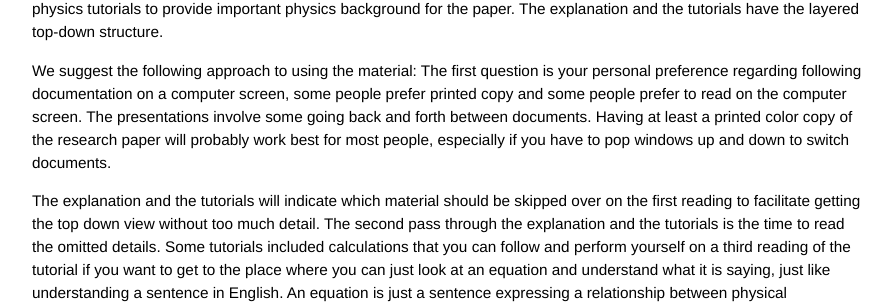
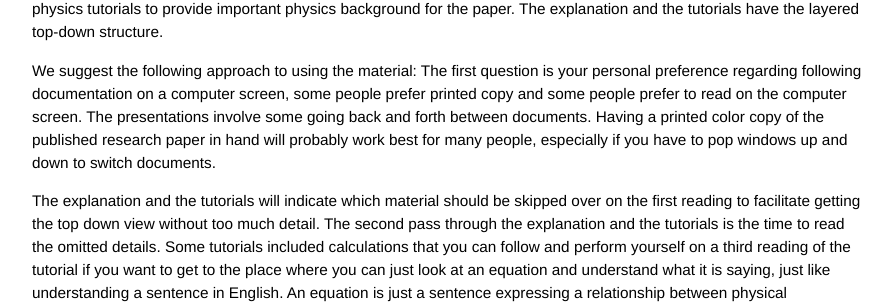
Before and after one commit to grbfacet/facet, a Jekyll site: the page built from plasma-accel-explained.md, in a window 1280 px wide. Shown: the part 826-1130 px from the top of the page, without its empty margins (193-1086 px from the left). Built offline with Jekyll 4.4.1, drawn with Linux system fonts in a browser that asks for light colours.

Commit message:
Update plasma-accel-explained.md

```diff
--- a/plasma-accel-explained.md
+++ b/plasma-accel-explained.md
@@ -16,7 +16,7 @@ We have endeavored to demonstrate this second explanation for the obscurity of r
 
 The approach of the presentations is top-down, first get an overview of the forest then delve into increasing levels of detail, the trees. There are three kinds of documents used to make the presentation of each research paper. First, there is the research paper itself. Second, there is the plain English explanation of the contents of the research paper. Third, there are physics tutorials to provide important physics background for the paper. The explanation and the tutorials have the layered top-down structure.
 
-We suggest the following approach to using the material: The first question is your personal preference regarding following documentation on a computer screen, some people prefer printed copy and some people prefer to read on the computer screen. The presentations involve some going back and forth between documents. Having at least a printed color copy of the research paper will probably work best for most people, especially if you have to pop windows up and down to switch documents.
+We suggest the following approach to using the material: The first question is your personal preference regarding following documentation on a computer screen, some people prefer printed copy and some people prefer to read on the computer screen. The presentations involve some going back and forth between documents. Having a printed color copy of the published research paper in hand will probably work best for many people, especially if you have to pop windows up and down to switch documents.
 
 The explanation and the tutorials will indicate which material should be skipped over on the first reading to facilitate getting the top down view without too much detail. The second pass through the explanation and the tutorials is the time to read the omitted details. Some tutorials included calculations that you can follow and perform yourself on a third reading of the tutorial if you want to get to the place where you can just look at an equation and understand what it is saying, just like understanding a sentence in English. An equation is just a sentence expressing a relationship between physical properties. Sentences are our units of knowledge, in that they are true or false statements about how reality is.
 
```
